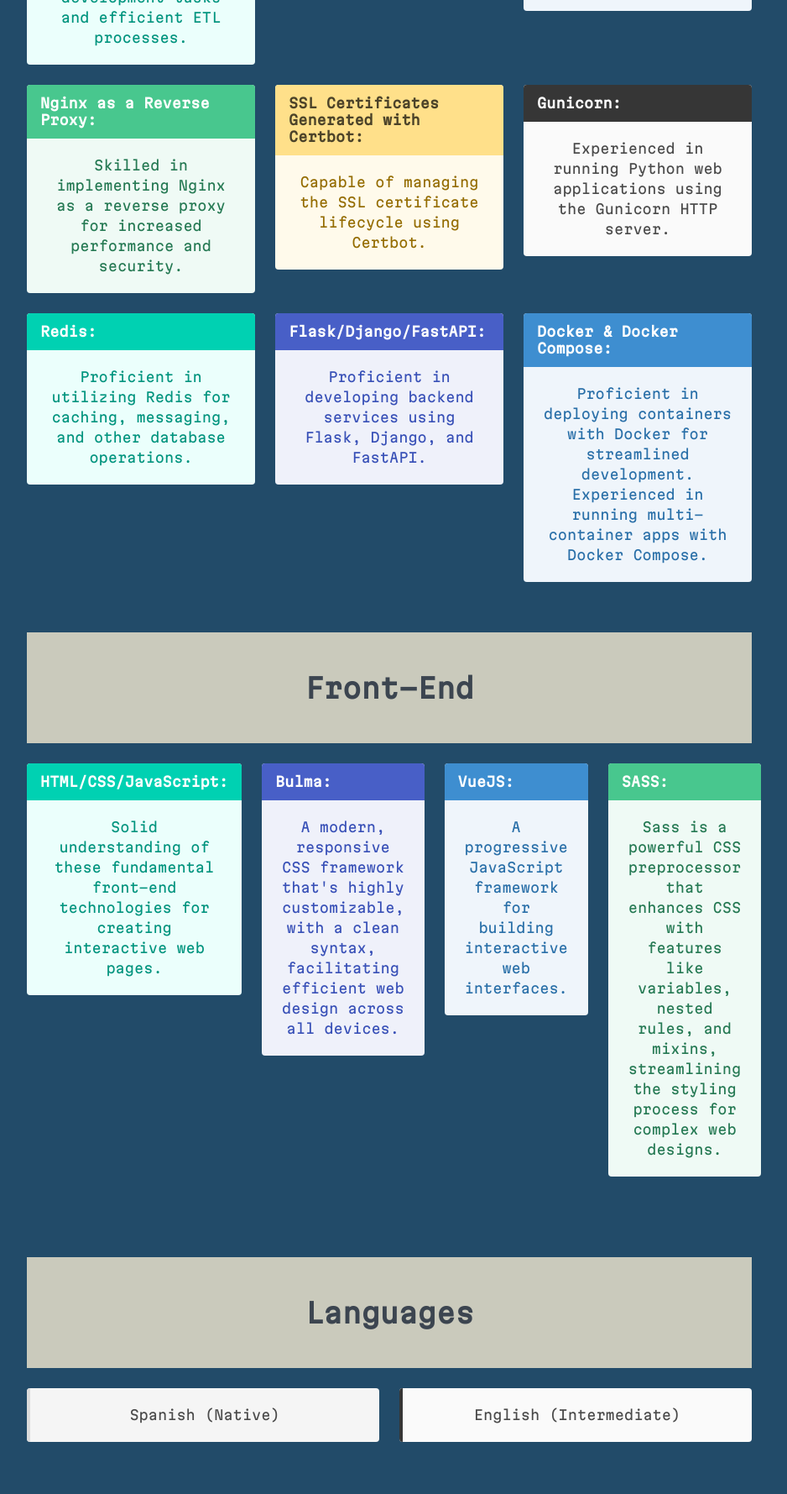
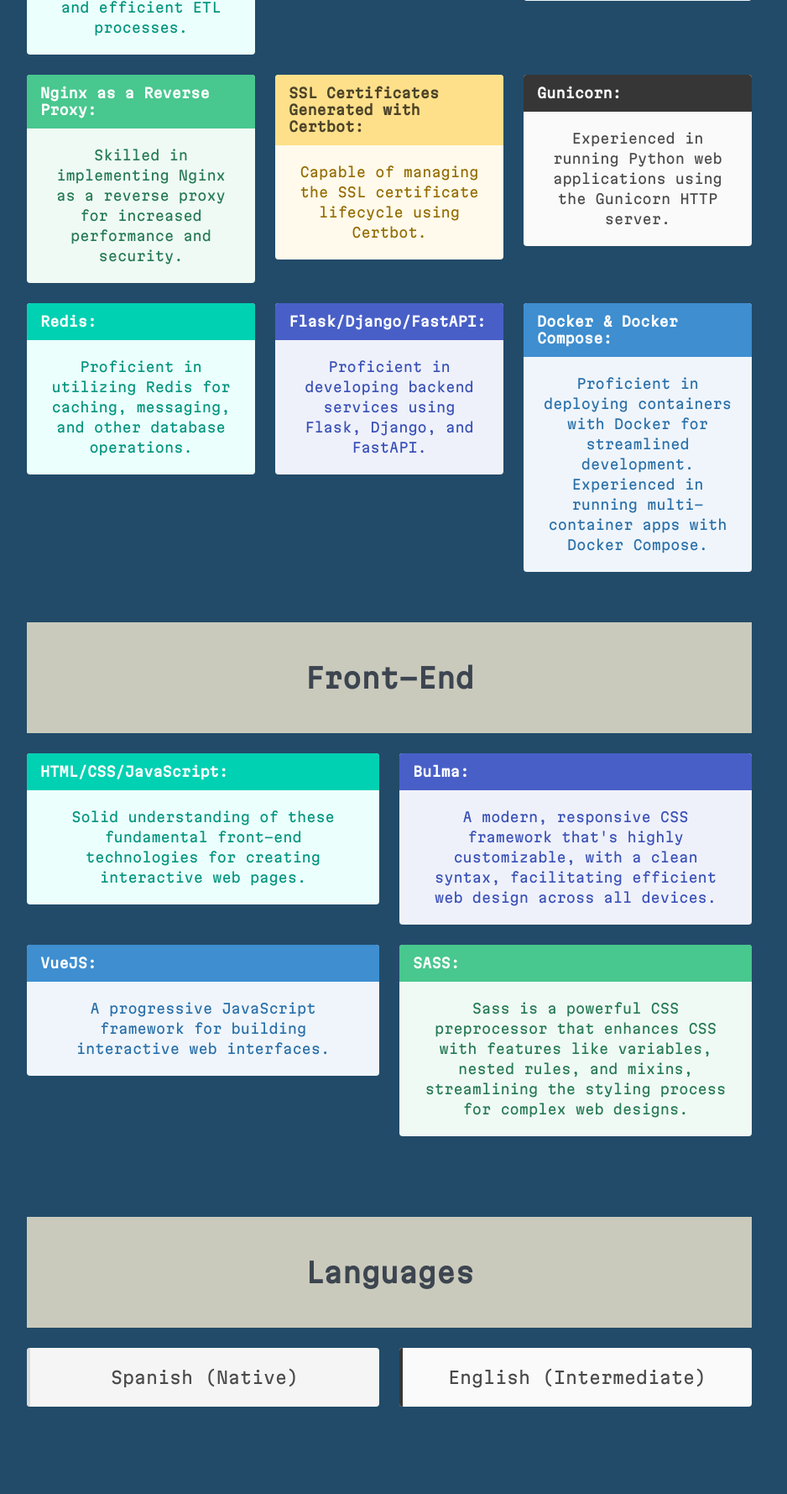
Before and after one commit to dopelDev/about, a Flask app: page / in a window 1280 px wide. Shown: the part 2941-4720 px from the top of the page at 84% size, without its empty margins (176-1114 px from the left). Run offline with Flask 3, Linux system fonts and the light colour scheme.

Commit message:
version 1.1 day 2.1

```diff
--- a/about/templates/about.html
+++ b/about/templates/about.html
@@ -9,7 +9,7 @@
 		<div class="container is-max-widescreen">
 			{% include 'includes/summary.html' %}
 			<footer>
-				{% include 'includes/footer.html' %}
+			{% include 'includes/footer.html' %}
 			</footer>
 		</div>
 	</body>
--- a/about/templates/includes/section1.html
+++ b/about/templates/includes/section1.html
@@ -13,6 +13,8 @@
 			</div>
 		</article>
 	</div>
+</div>
+<div class="columns is-desktop">
 	<div class="column">
 		<article class="message is-info">
 			<div class="message-header">
--- a/about/templates/includes/section4.html
+++ b/about/templates/includes/section4.html
@@ -140,6 +140,8 @@
 			</div>
 		</article>
 	</div>
+</div>
+<div class="columns is-desktop">
 	<div class="column">
 		<article class="message is-info">
 			<div class="message-header">
--- a/about/templates/includes/section5.html
+++ b/about/templates/includes/section5.html
@@ -9,14 +9,14 @@
 	<div class="column">
 		<div class="message">
 			<div class="message-body">
-				<p class="has-text-centered is-size-2 is-size-6-desktop">Spanish (Native)</p>
+				<p class="has-text-centered is-size-3 is-size-5-desktop">Spanish (Native)</p>
 			</div>
 		</div>
 	</div>
 	<div class="column">
 		<div class="message is-dark">
 			<div class="message-body">
-				<p class="has-text-centered is-size-2 is-size-6-desktop">English (Intermediate)</p>
+				<p class="has-text-centered is-size-3 is-size-5-desktop">English (Intermediate)</p>
 			</div>
 		</div>
 	</div>
```
